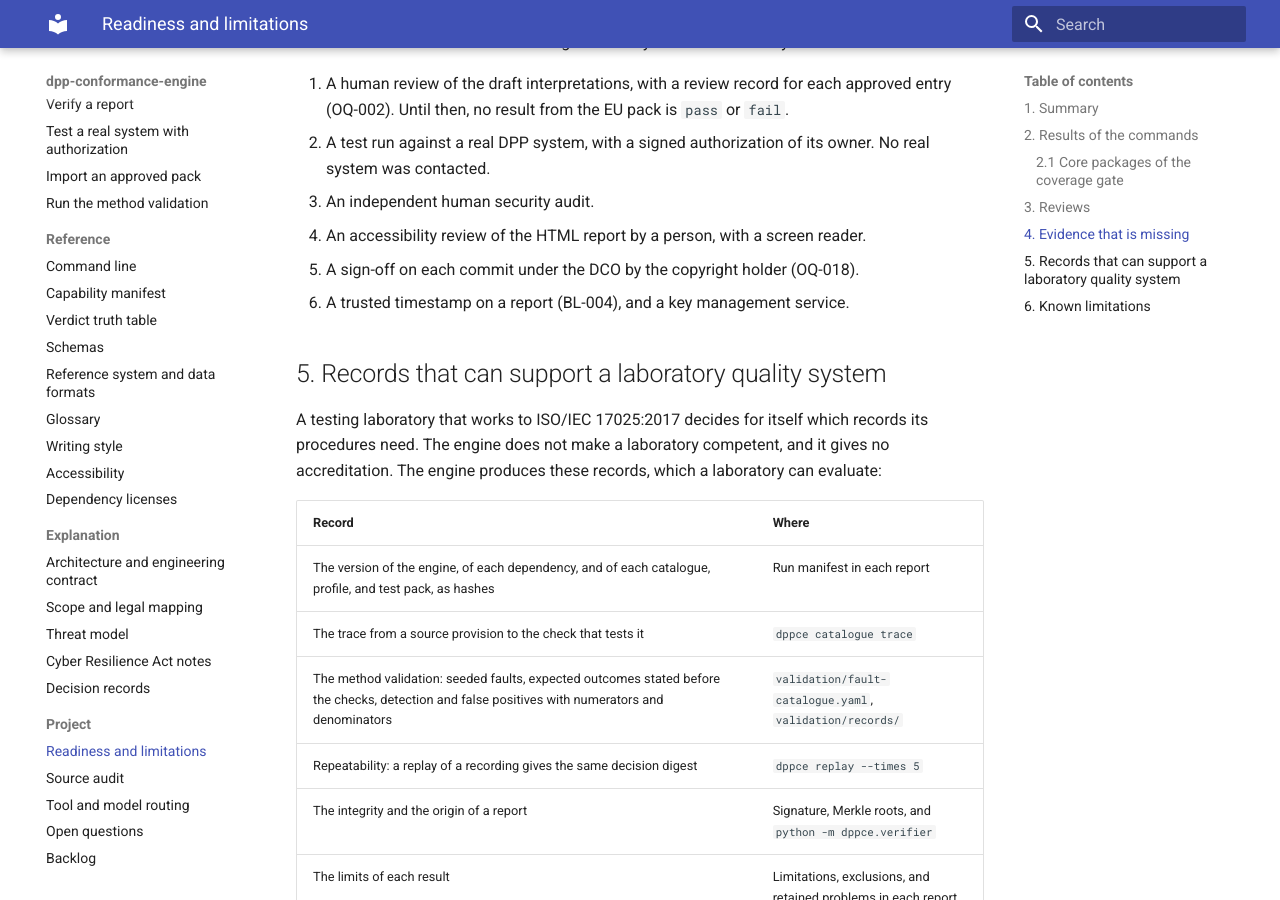
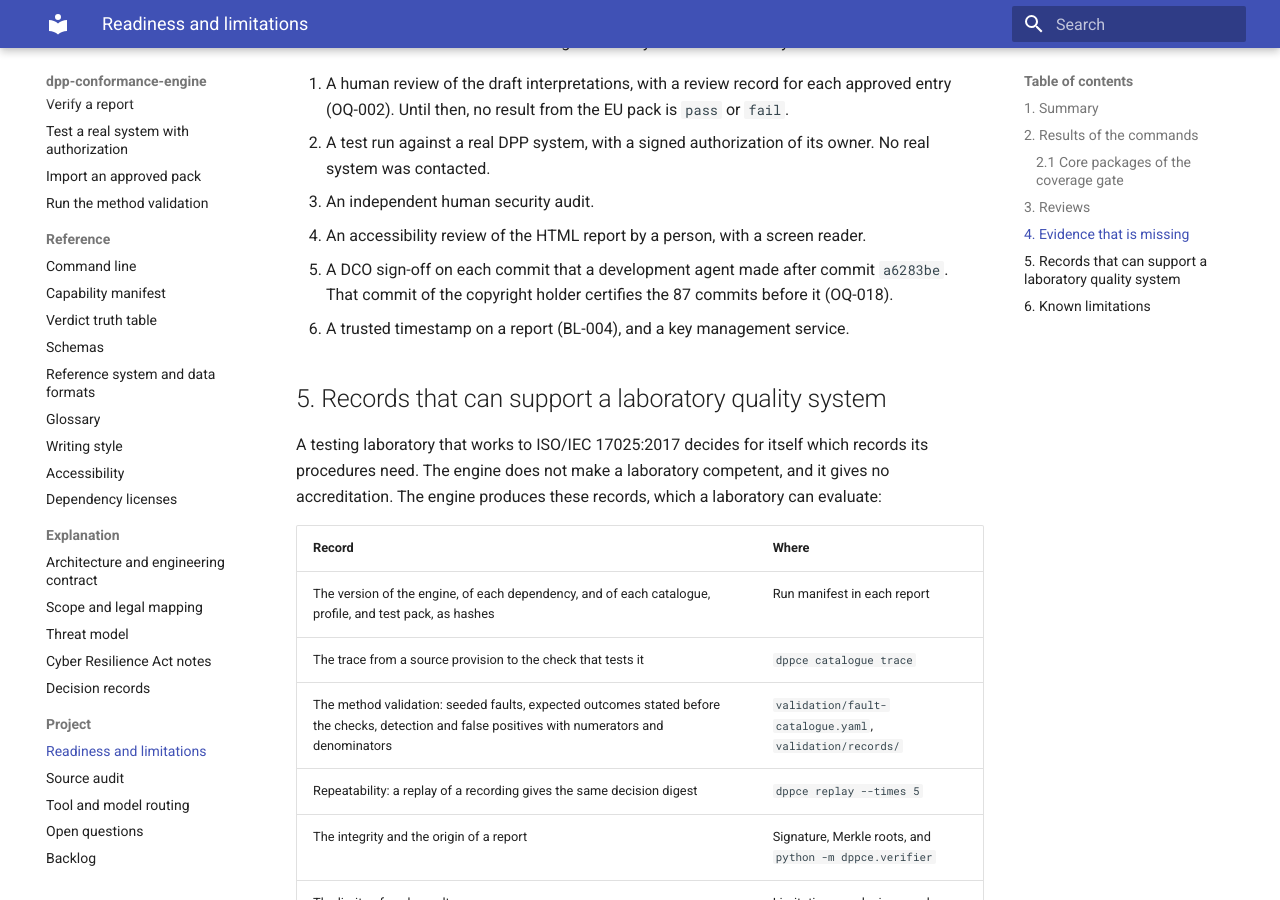
Before and after one commit to hadijannat/dpp-conformance-engine, an MkDocs documentation site: the page built from docs/readiness.md, in a window 1280 px wide and 900 px high, scrolled down 5308 px. Built offline with MkDocs 1.6.1 and Material for MkDocs 9.7.7, drawn with Linux system fonts in a browser that asks for light colours; the version menu is left out.

Commit message:
docs(dco): record the sign-off commit of the owner (closes OQ-018)
Commit a6283be certifies the 87 commits up to a1522ad. This commit was
made by a development agent and has no sign-off line.

Co-Authored-By: Claude Opus 5.5 <noreply@anthropic.com>

```diff
--- a/docs/readiness.md
+++ b/docs/readiness.md
@@ -94,7 +94,8 @@ These items block a claim that the engine is ready for use on a real system:
    system was contacted.
 3. An independent human security audit.
 4. An accessibility review of the HTML report by a person, with a screen reader.
-5. A sign-off on each commit under the DCO by the copyright holder (OQ-018).
+5. A DCO sign-off on each commit that a development agent made after commit `a6283be`. That
+   commit of the copyright holder certifies the 87 commits before it (OQ-018).
 6. A trusted timestamp on a report (BL-004), and a key management service.
 
 ## 5. Records that can support a laboratory quality system
```
Also changed, not shown: DCO.md (+6 -2 lines), TASKS.md (+4 -2 lines), docs/open-questions.md (+1 -1 lines), 1 other file.
